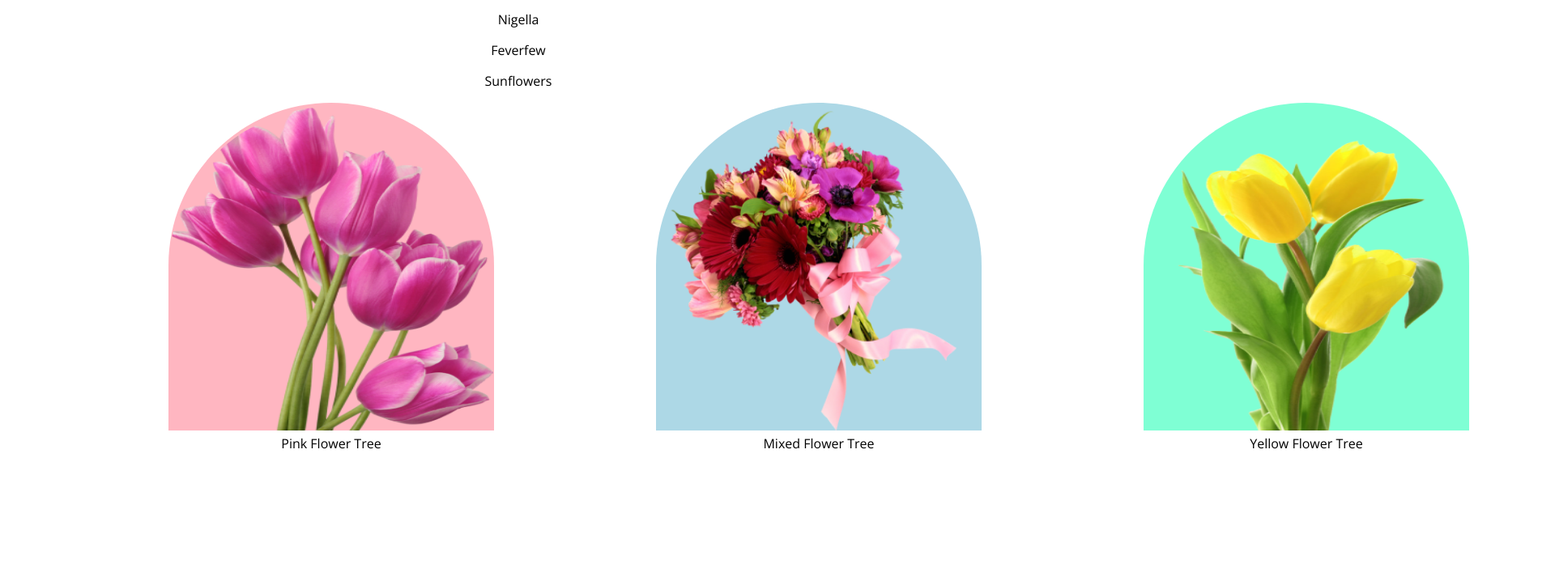
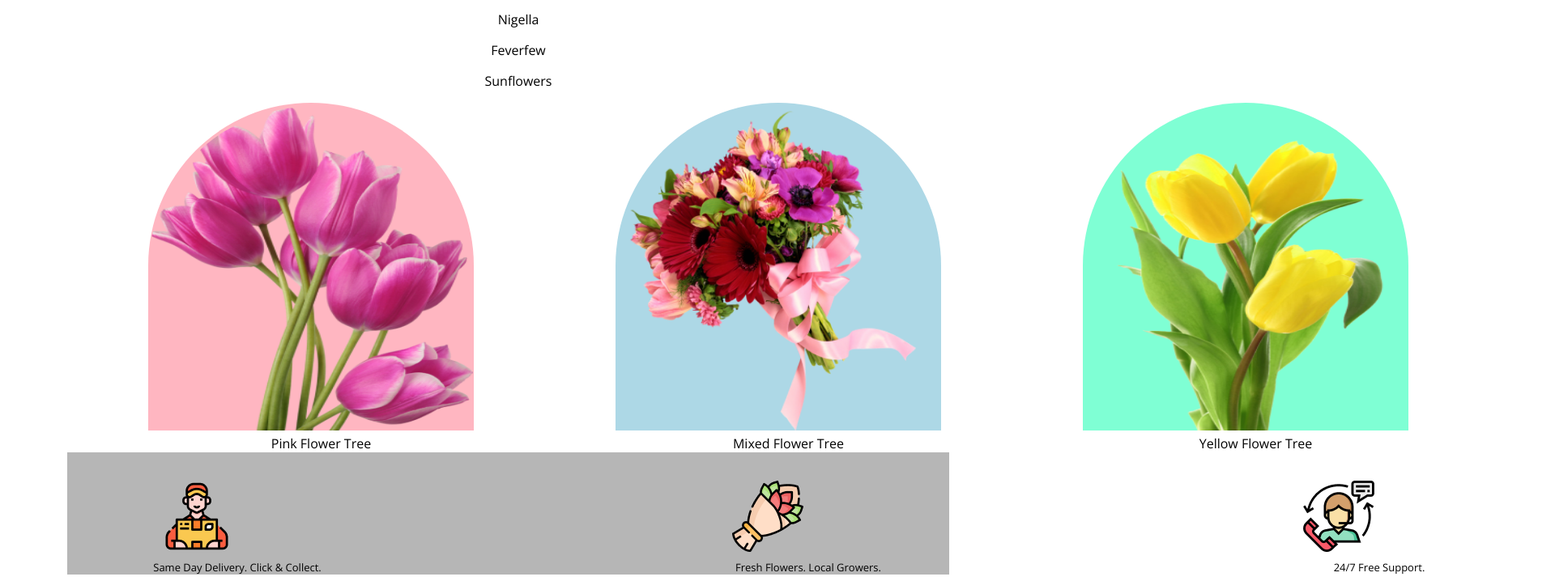
Before and after one commit to Engineer-Ashik/flower-assignment-1, a plain HTML site: page index.html in a window 1280 px wide. Shown: the part 1363-2081 px from the top of the page at 81% size, 1920 px wide, since content can reach past the window. Before the commit the page ends 1930 px from the top, so only its background shows below. Drawn offline with nearby package versions, Linux system fonts and the light colour scheme.

Commit message:
added extra section

```diff
--- a/flower.css
+++ b/flower.css
@@ -57,7 +57,7 @@
 }
 
 img{
-    margin: 0px 100px 0px 100px;
+    margin: 0px 100px 0px 75px;
     width: 400px;
     height: 400px;
 }
@@ -69,3 +69,25 @@ img{
 main{
    text-align: center;
 }
+
+/*extra section*/
+.all-extra-div{
+    display: flex;
+    background-color: rgb(182, 182, 182);
+    margin: 0px 100px 0px 75px;
+
+}
+
+.extra-div>img{
+    padding: 35px 1px 0px 1px;
+    width: 88px;
+    height: 88px;
+    margin: 0px 500px 0px 115px;
+    text-align: center;
+}
+
+.extra-div>figcaption{
+    padding: 5px 10px 0px 20px;
+    font-size: small;
+    margin: 0px 300px 0px 5px;
+}
--- a/index.html
+++ b/index.html
@@ -55,6 +55,23 @@
 
         </section>
 
+        <section class="extra-sec">
+            <div class="all-extra-div">
+            <div class="extra-div">
+                <img src="/Flower Asset/Group 57.png">
+                <figcaption>Same Day Delivery. Click & Collect.</figcaption>
+            </div>
+            <div class="extra-div">
+                <img src="/Flower Asset/Group 58.png">
+                <figcaption>Fresh Flowers. Local Growers.</figcaption>
+            </div>
+            <div class="extra-div">
+                <img src="/Flower Asset/Group 59.png">
+                <figcaption>24/7 Free Support.</figcaption>
+            </div>
+        </div>
+        </section>
+
     </main>
 
     <footer>
```
